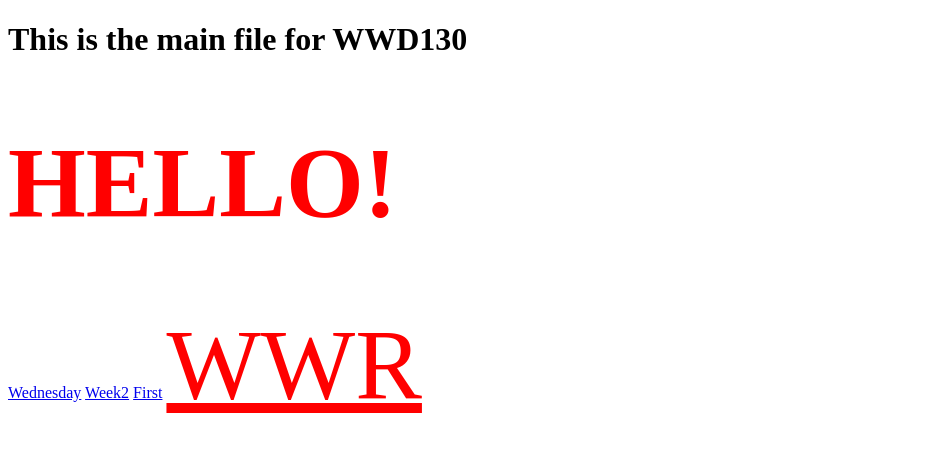
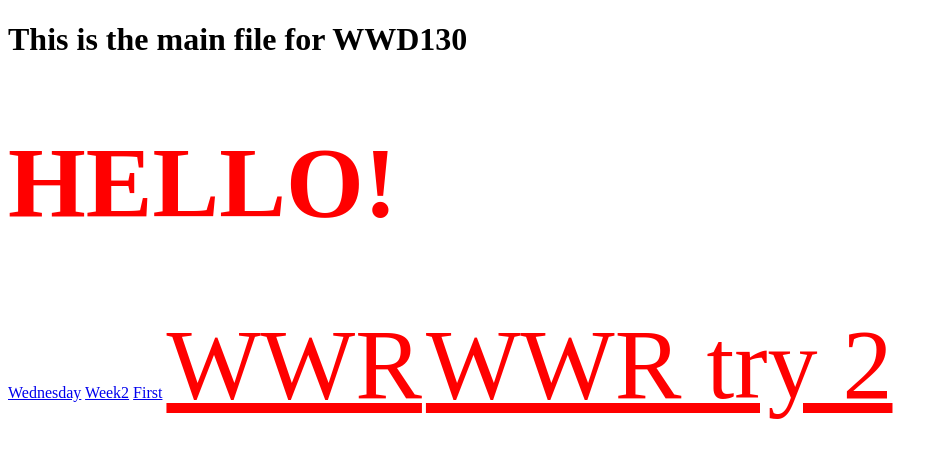
Before and after one commit to Qwertypoiuy2048/WWD-130, a plain HTML site: page index.html in a window 1280 px wide. Shown: the whole page, without its empty margins (0-948 px from the left). Drawn offline with Linux system fonts and the light colour scheme.

Commit message:
githubtry

```diff
--- a/index.html
+++ b/index.html
@@ -16,5 +16,8 @@
     <a href="/Week2.html">Week2</a>
     <a href="/First.html">First</a>
     <a href="/WWR/site-plan-rafting.html" class="Important">WWR</a>
+    <a href="/WWD-130/WWR/site-plan-rafting.html" class="Important"
+      >WWR try 2</a
+    >
   </body>
 </html>
```
